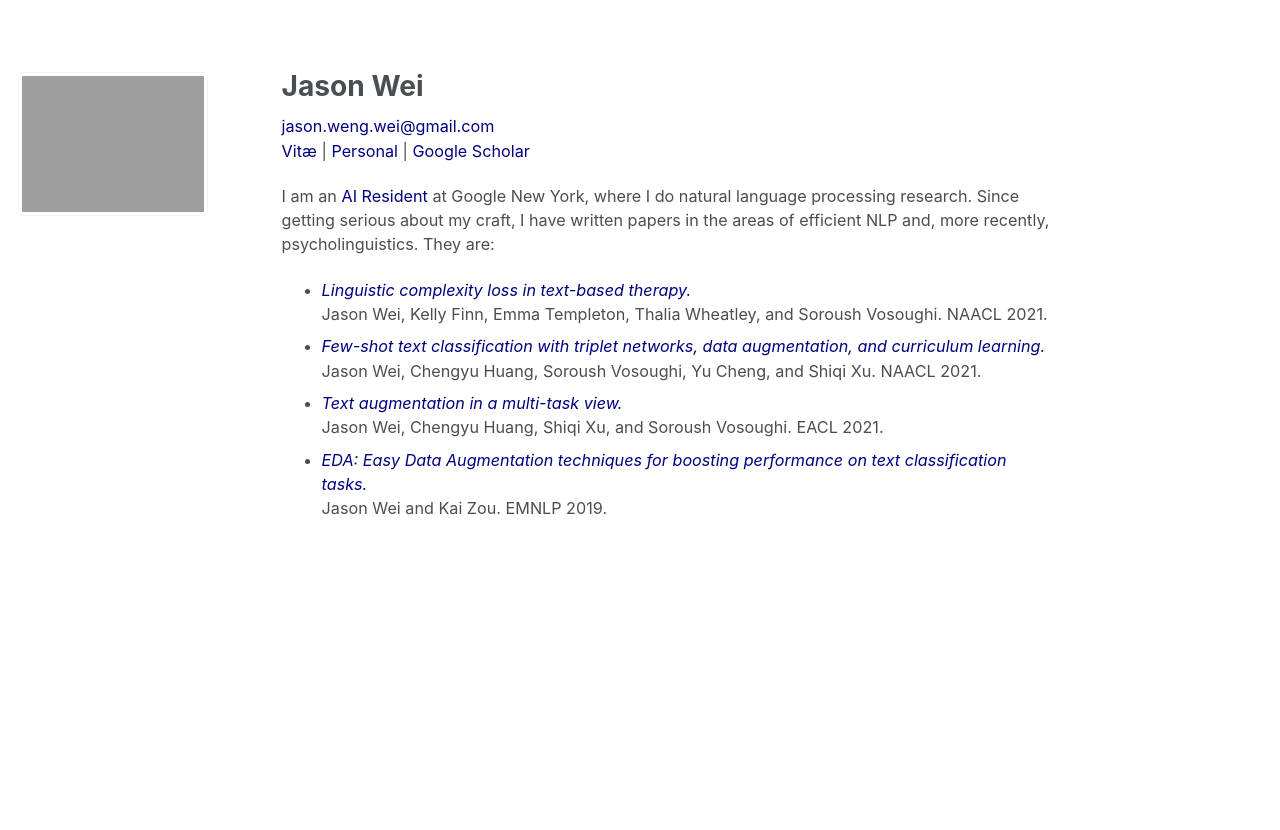
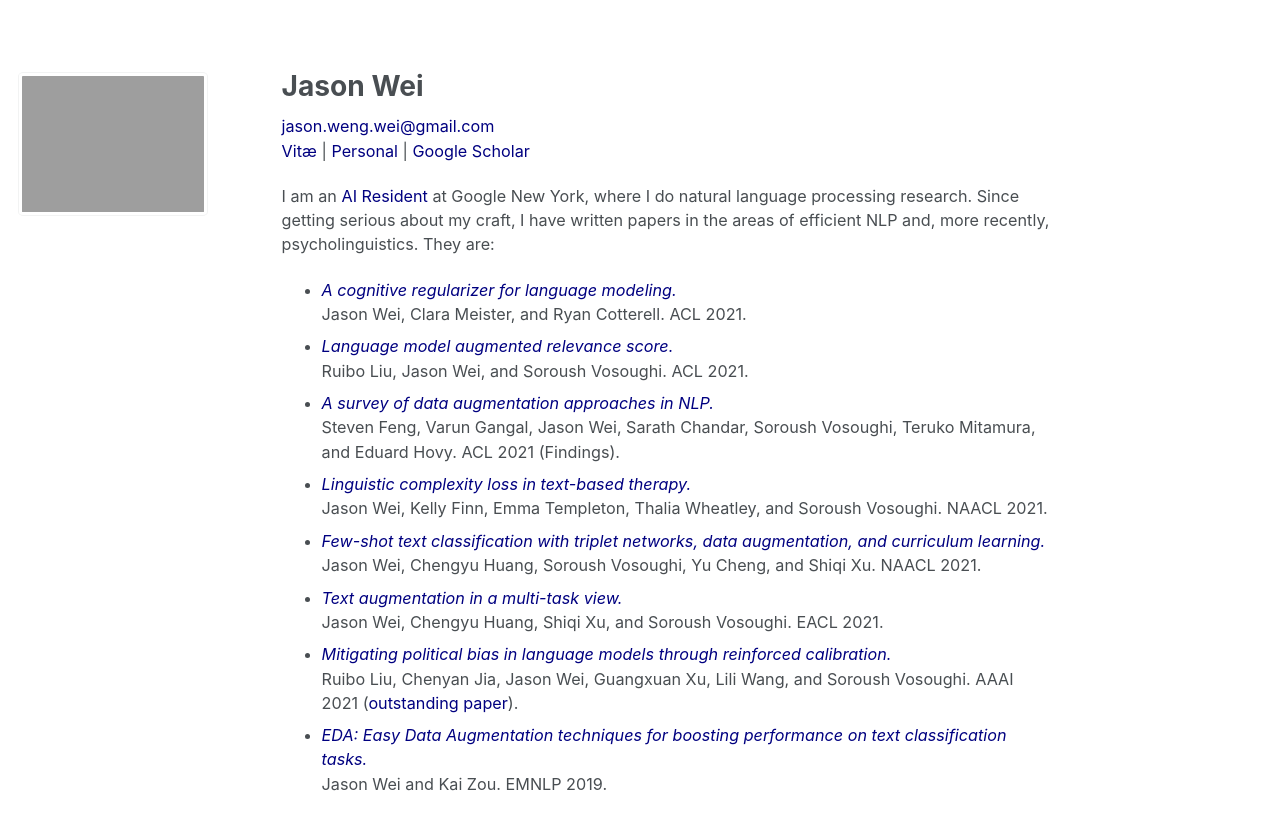
Before and after one commit to jasonwei20/jasonwei20.github.io, a Jekyll site: the page built from _pages/about.md, in a window 1280 px wide. Shown: the top 830 px of the page. Built offline with Jekyll 4.4.1, drawn with Linux system fonts in a browser that asks for light colours.

Commit message:
add acl papers

```diff
--- a/_pages/about.md
+++ b/_pages/about.md
@@ -15,20 +15,22 @@ redirect_from:
 I am an <a href="https://research.google/careers/ai-residency/" style="color:navy" target="_blank">AI Resident</a> at Google New York, where I do natural language processing research.
 Since getting serious about my craft, I have written papers in the areas of efficient NLP and, more recently, psycholinguistics. They are:
 
+- <a style="color:navy" target="_blank"><i>A cognitive regularizer for language modeling.</i></a>
+Jason Wei, Clara Meister, and Ryan Cotterell. ACL 2021.
+- <a style="color:navy" target="_blank"><i>Language model augmented relevance score.</i></a>
+Ruibo Liu, Jason Wei, and Soroush Vosoughi. ACL 2021.
+- <a style="color:navy" target="_blank"><i>A survey of data augmentation approaches in NLP.</i></a>
+Steven Feng, Varun Gangal, Jason Wei, Sarath Chandar, Soroush Vosoughi, Teruko Mitamura, and Eduard Hovy. ACL 2021 (Findings).
 - <a style="color:navy" target="_blank"><i>Linguistic complexity loss in text-based therapy.</i></a>
 Jason Wei, Kelly Finn, Emma Templeton, Thalia Wheatley, and Soroush Vosoughi. NAACL 2021.
 - <a href="https://arxiv.org/abs/2103.07552" style="color:navy" target="_blank"><i>Few-shot text classification with triplet networks, data augmentation, and curriculum learning.</i></a>
 Jason Wei, Chengyu Huang, Soroush Vosoughi, Yu Cheng, and Shiqi Xu. NAACL 2021.
 - <a href="https://www.aclweb.org/anthology/2021.eacl-main.252/" style="color:navy" target="_blank"><i>Text augmentation in a multi-task view.</i></a>
 Jason Wei, Chengyu Huang, Shiqi Xu, and Soroush Vosoughi. EACL 2021.
+- <a href="https://www.aaai.org/AAAI21Papers/AISI-8076.LiuR.pdf" style="color:navy" target="_blank"><i>Mitigating political bias in language models through reinforced calibration.</i></a>
+Ruibo Liu, Chenyan Jia, Jason Wei, Guangxuan Xu, Lili Wang, and Soroush Vosoughi. AAAI 2021 (<a href="https://aaai.org/Awards/paper.php" style="color:navy" target="_blank">outstanding paper</a>).
 - <a href="http://dx.doi.org/10.18653/v1/D19-1670" style="color:navy" target="_blank"><i>EDA: Easy Data Augmentation techniques for boosting performance on text classification tasks.</i></a>
 Jason Wei and Kai Zou. EMNLP 2019.
-
-<!-- - <a href="https://www.aaai.org/AAAI21Papers/AISI-8076.LiuR.pdf" style="color:navy" target="_blank"><i>Mitigating political bias in language models through reinforced calibration.</i></a>
-Ruibo Liu, Chenyan Jia, Jason Wei, Guangxuan Xu, Lili Wang, and Soroush Vosoughi.
-AAAI 2021 (<a href="https://aaai.org/Awards/paper.php" style="color:navy" target="_blank">outstanding paper</a>).  -->
-
-<!-- ### Papers -->
 
 
 
```
